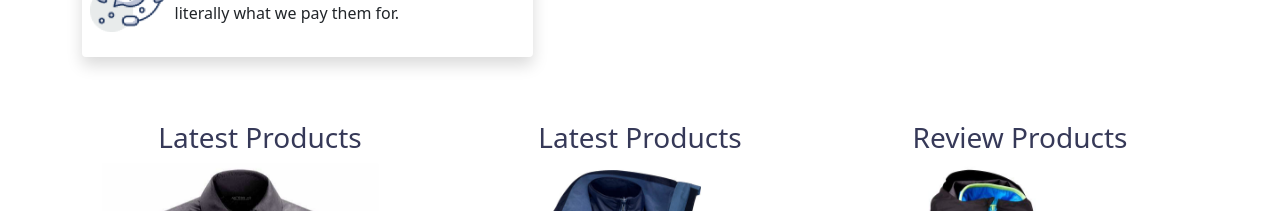
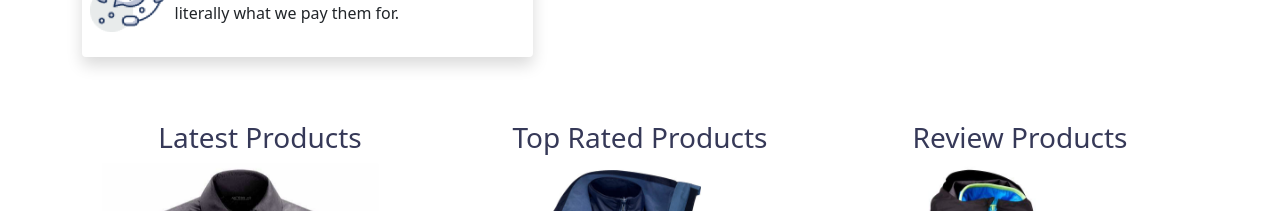
Before and after one commit to naqib74/penguin-fashion, a plain HTML site: page index.html in a window 1280 px wide. Shown: the part 2320-2531 px from the top of the page. Drawn offline with nearby package versions, Linux system fonts and the light colour scheme.

Commit message:
penguin fashion

```diff
--- a/index.html
+++ b/index.html
@@ -240,7 +240,7 @@
         </div>
         <!--top rated products-->
         <div class="col-md-4">
-          <h3 class="text-center">Latest Products</h3>
+          <h3 class="text-center">Top Rated Products</h3>
           <div id="carouselExampleControls" class="carousel slide" data-bs-ride="carousel">
             <div class="carousel-inner">
               <div class="carousel-item active">
```
